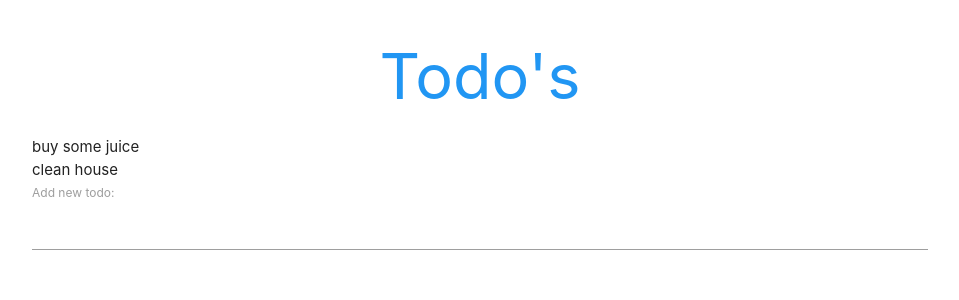
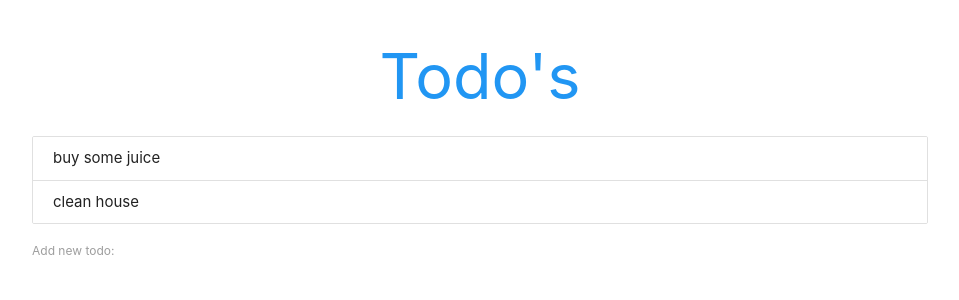
Before and after one commit to guanchen18/todo-app, a React (Create React App) app in the folder my-todo-app/: page / in a window 1280 px wide. Shown: the top 300 px of the page, without its empty margins (160-1119 px from the left). Built offline with nearby package versions, Linux system fonts and the light colour scheme.

Commit message:
Makeup form, todo list

```diff
--- a/my-todo-app/src/Todos.js
+++ b/my-todo-app/src/Todos.js
@@ -5,17 +5,17 @@ const Todos = ({todos, deleteTodo}) => {
     const todoList=todos.length ? (
         todos.map(todo => {
             return (
-                <div key={todo.id}>
+                <div key={todo.id} className="collection-item">
                     <span onClick={() => {deleteTodo(todo.id)}}>{todo.content}</span>
                 </div>
             )
         })
     ) : (
-        <p>you have no todo's left, yay!</p>
+        <p className="center">you have no todo's left, yay!</p>
     )
 
     return (
-        <div>
+        <div className="Todos collection">
         {todoList}
         </div>
     )
```
